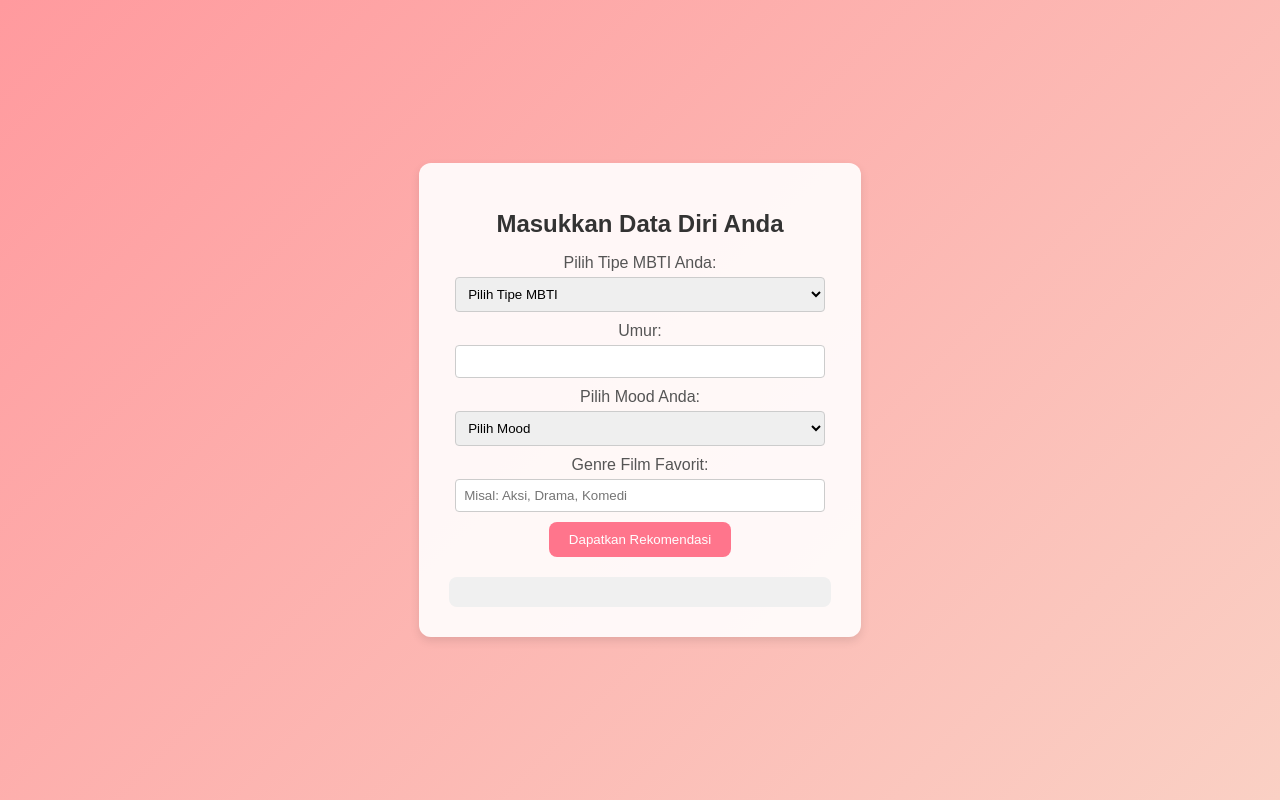
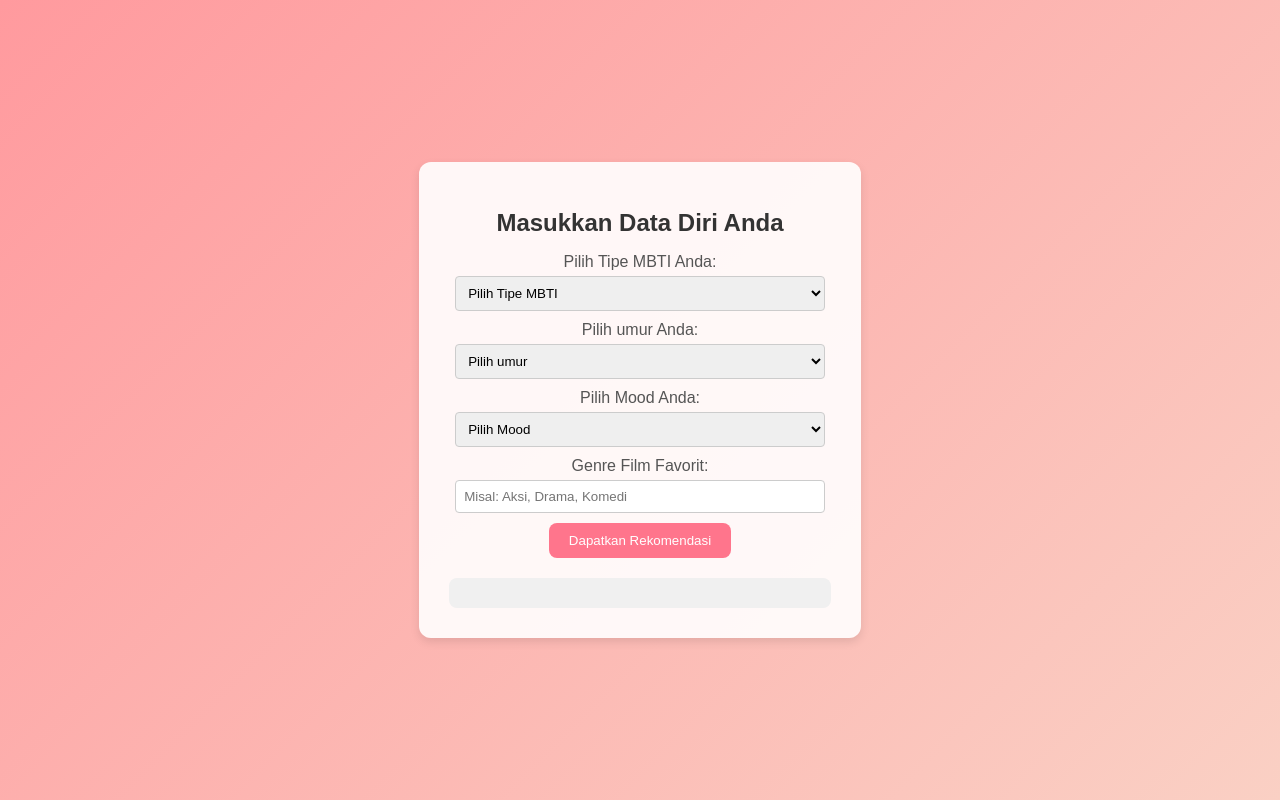
Before and after one commit to meilainformatics/BIAMILLAH, a plain HTML site: page form.html in a window 1280 px wide. Drawn offline with Linux system fonts and the light colour scheme.

Commit message:
Update form.html

```diff
--- a/form.html
+++ b/form.html
@@ -92,8 +92,14 @@
                 <option value="esfp">ESFP</option>
             </select>
 
-            <label for="age">Umur:</label>
-            <input type="number" id="age" required>
+            <label for="umur">Pilih umur Anda:</label>
+            <select id="mood" required>
+                <option value="">Pilih umur</option>
+                <option value="SU">anak anak</option>
+                <option value="sad">Sedih</option>
+                <option value="excited">Terpacu</option>
+                <option value="calm">Tenang</option>
+            </select>
 
             <label for="mood">Pilih Mood Anda:</label>
             <select id="mood" required>
```
